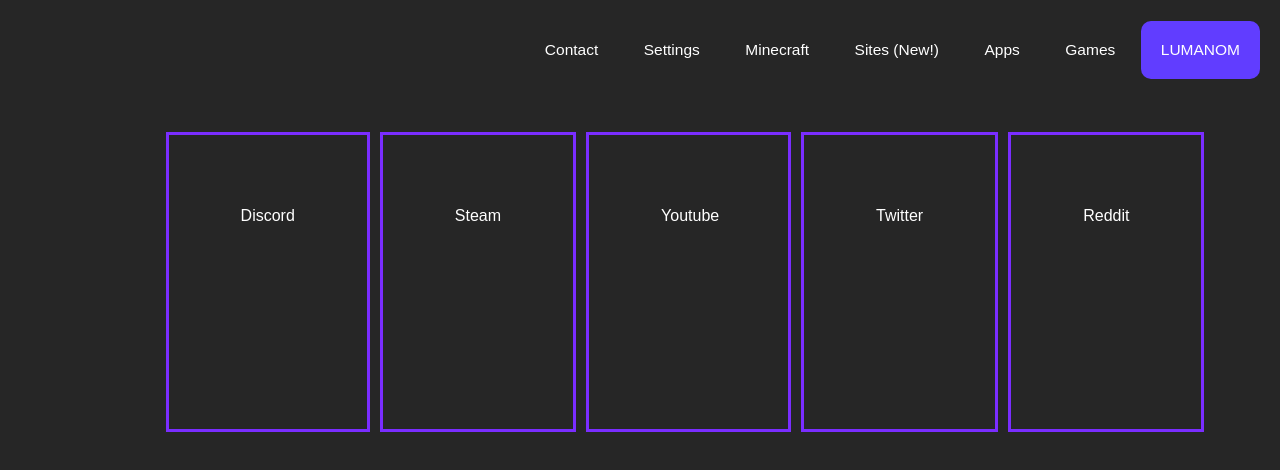
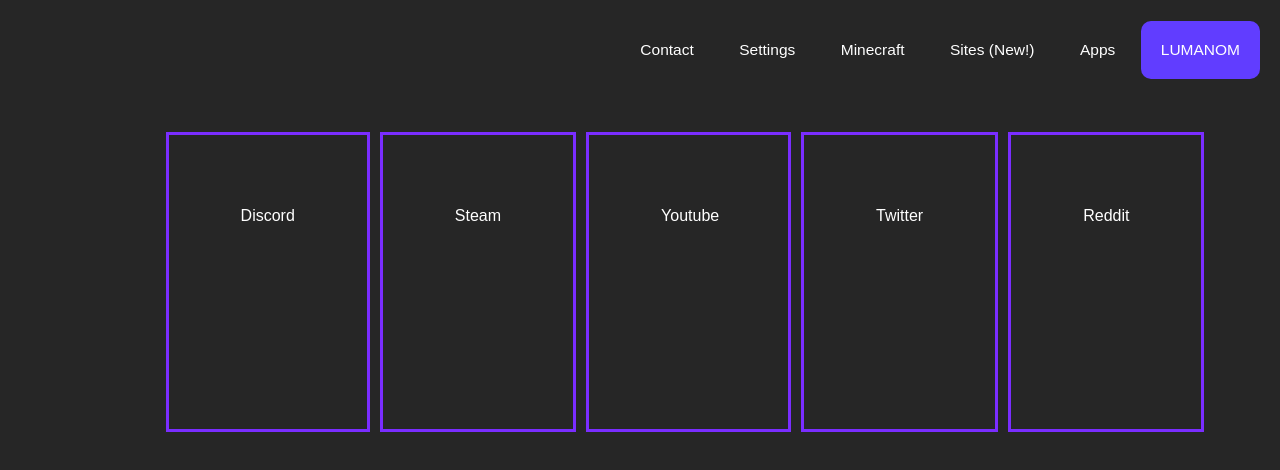
Before and after one commit to holyBomb21/HolyBomb21.github.io, a website: page public/apps/index.html in a window 1280 px wide. Drawn offline with nearby package versions, Linux system fonts and the light colour scheme.

Commit message:
kill games

```diff
--- a/public/navbar.html
+++ b/public/navbar.html
@@ -1,6 +1,5 @@
 <nav id="myTopnav">
   <a href="../index.html" class="active">LUMANOM</a>
-  <a href="../g4mes">Games</a>
   <a href="../apps">Apps</a>
   <a href="../sites">Sites (New!)</a>
   <a href="../sealcraft">Minecraft</a>
```
